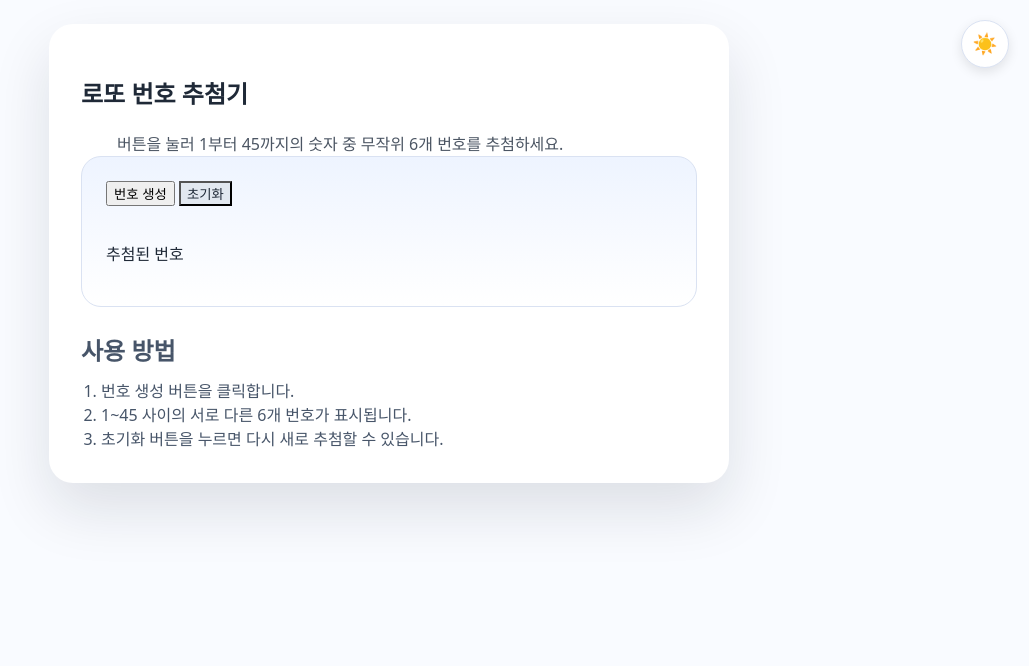
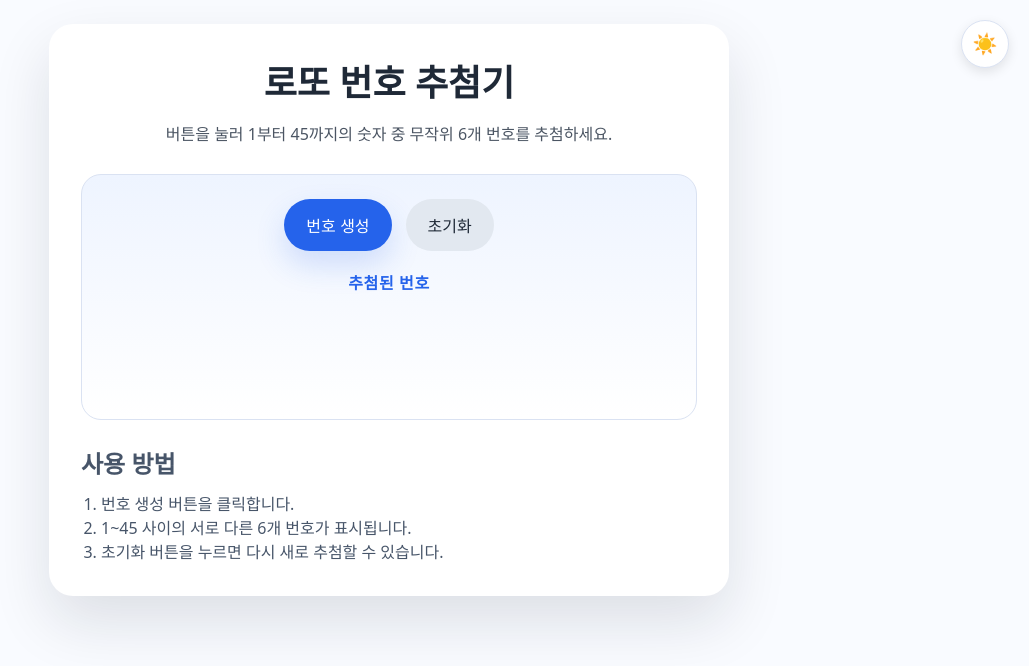
Before and after one commit to rlagydnjs820901-hwk/Repository-name-my-first-website-Public-Add-README, a plain HTML site: page index.html in a window 1280 px wide. Shown: the whole page, without its empty margins (251-1280 px from the left). Drawn offline with Linux system fonts and the light colour scheme.

Commit message:
fix: 다크모드 추가 중 누락된 기존 스타일 복구

```diff
--- a/style.css
+++ b/style.css
@@ -8,6 +8,8 @@
   --btn-secondary-bg: #e2e8f0;
   --btn-secondary-text: #1f2937;
   --info-text: #475569;
+  --ball-shadow: rgba(29, 78, 216, 0.24);
+  --shell-shadow: rgba(15, 23, 42, 0.12);
 
   color-scheme: light;
   font-family: 'Pretendard', system-ui, sans-serif;
@@ -26,6 +28,8 @@
   --btn-secondary-bg: #334155;
   --btn-secondary-text: #f8fafc;
   --info-text: #94a3b8;
+  --ball-shadow: rgba(0, 0, 0, 0.4);
+  --shell-shadow: rgba(0, 0, 0, 0.3);
   color-scheme: dark;
 }
 
@@ -63,6 +67,7 @@ body {
   box-shadow: 0 4px 12px rgba(0, 0, 0, 0.1);
   z-index: 100;
   padding: 0;
+  transition: all 0.3s ease;
 }
 
 .theme-toggle .moon-icon { display: none; }
@@ -73,9 +78,19 @@ body {
   width: min(100%, 680px);
   background: var(--app-bg);
   border-radius: 24px;
-  box-shadow: 0 26px 60px rgba(15, 23, 42, 0.12);
+  box-shadow: 0 26px 60px var(--shell-shadow);
   padding: 32px;
-  transition: background-color 0.3s ease;
+  transition: background-color 0.3s ease, box-shadow 0.3s ease;
+}
+
+.hero {
+  text-align: center;
+  margin-bottom: 28px;
+}
+
+.hero h1 {
+  margin: 0;
+  font-size: clamp(2.25rem, 2.5vw, 3rem);
 }
 
 .hero p {
@@ -93,10 +108,75 @@ body {
   border: 1px solid var(--card-border);
 }
 
+.controls {
+  display: flex;
+  flex-wrap: wrap;
+  gap: 14px;
+  justify-content: center;
+}
+
+button {
+  border: none;
+  border-radius: 999px;
+  padding: 14px 22px;
+  font-size: 1rem;
+  cursor: pointer;
+  transition: transform .18s ease, box-shadow .18s ease, background .18s ease;
+}
+
+button:hover {
+  transform: translateY(-1px);
+}
+
+.primary-btn {
+  background: #2563eb;
+  color: white;
+  box-shadow: 0 14px 30px rgba(37, 99, 235, 0.18);
+}
+
 .secondary-btn {
   background: var(--btn-secondary-bg);
   color: var(--btn-secondary-text);
 }
+
+.result {
+  text-align: center;
+}
+
+.result-label {
+  margin: 0 0 16px;
+  font-weight: 600;
+  letter-spacing: 0.04em;
+  color: #2563eb;
+}
+
+.balls {
+  display: flex;
+  flex-wrap: wrap;
+  justify-content: center;
+  gap: 14px;
+  min-height: 84px;
+}
+
+.ball {
+  width: 64px;
+  height: 64px;
+  display: grid;
+  place-items: center;
+  border-radius: 50%;
+  font-weight: 700;
+  font-size: 1.2rem;
+  color: white;
+  background: #1d4ed8;
+  box-shadow: 0 10px 24px var(--ball-shadow);
+  transition: background-color 0.3s ease, box-shadow 0.3s ease;
+}
+
+.ball.yellow { background: #fbbf24; color: #1f2937; }
+.ball.green { background: #10b981; }
+.ball.blue { background: #3b82f6; }
+.ball.red { background: #ef4444; }
+.ball.gray { background: #6b7280; }
 
 .info {
   margin-top: 26px;
```
